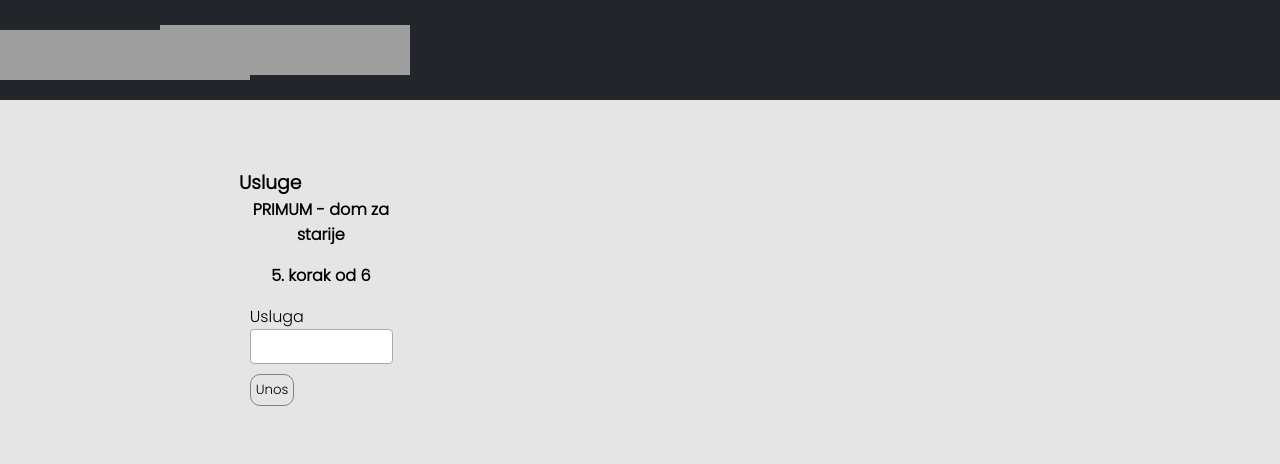
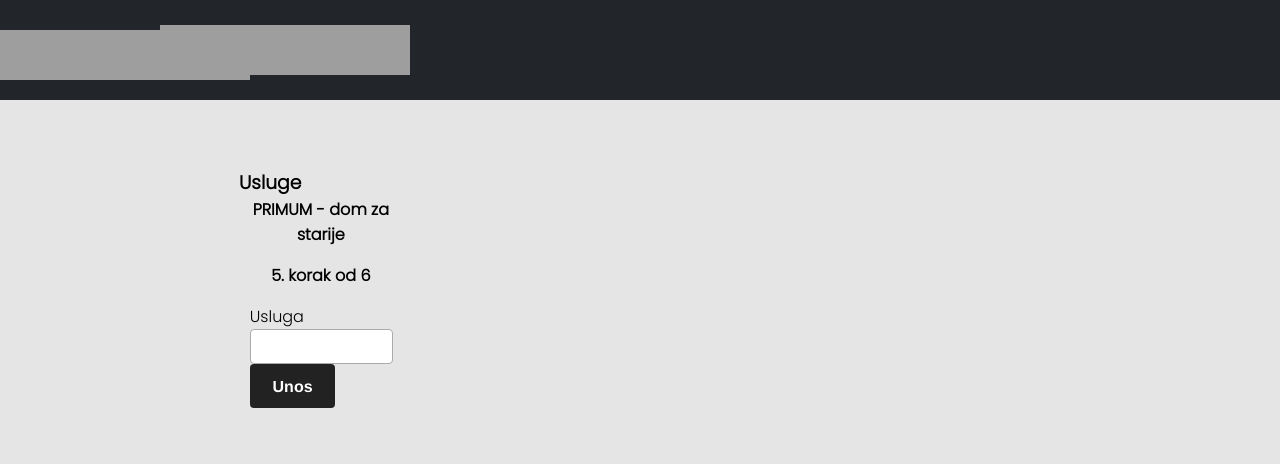
Before and after one commit to TMEMark/Registry-of-nursing-homes, a PHP site: page /Registry-of-nursing-homes/Frontend/Pages/form_pruzateljiUsluge.php in a window 1280 px wide. Shown: the top 464 px of the page. Run offline with PHP 8.4, Linux system fonts and the light colour scheme; the visitor is signed in with stand-in values (Sample User, id 1); data comes from the database, SQL or seed files in the repository; some libraries are stand-ins or nearby versions; grey boxes are pictures that could not be loaded.

Commit message:
Submit button on form_pruzatelji.php changed

```diff
--- a/Frontend/Pages/form_pruzateljiUsluge.php
+++ b/Frontend/Pages/form_pruzateljiUsluge.php
@@ -112,7 +112,7 @@ $idPruzUslKat = "";
                 </select>
             </label>
             <br>
-            <input type="submit" name="submit" value="Unos" class="submit">
+            <input type="submit" name="submit" value="Unos" class="submit" id="unos">
             <br>
         </div>
     </div>
--- a/Frontend/Pages/form_pruzateljiUslugeKategorije.php
+++ b/Frontend/Pages/form_pruzateljiUslugeKategorije.php
@@ -115,7 +115,7 @@ $idPruzUslKat = "";
                 </select>
             </label>
             <br>
-            <input type="submit" name="submit" value="Unos" class="submit">
+            <input type="submit" name="submit" value="Unos" class="submit" id="unos">
             <br>
         </div>
     </div>
--- a/Frontend/Styles/style_formPruzatelji.css
+++ b/Frontend/Styles/style_formPruzatelji.css
@@ -253,7 +253,7 @@ thead{
   height: 50px;
 }
 
-button, input[type=submit]{
+button{
   border: 0.1px solid #7d8488;
   padding: 5px;
   margin-top: 10px;
@@ -270,3 +270,37 @@ a{
 h2{
   text-align: center;
 }
+
+#quit{
+  height: 15px;
+  position: relative;
+  margin-top: 2px;
+}
+
+#unos{
+  background-color: #222;
+  border-radius: 4px;
+  border-style: none;
+  box-sizing: border-box;
+  color: #fff;
+  cursor: pointer;
+  display: inline-block;
+  font-family: "Farfetch Basis","Helvetica Neue",Arial,sans-serif;
+  font-size: 16px;
+  font-weight: 700;
+  line-height: 1.5;
+  margin: 0;
+  max-width: none;
+  min-height: 44px;
+  min-width: 10px;
+  outline: none;
+  overflow: hidden;
+  padding: 9px 20px 8px;
+  position: relative;
+  text-align: center;
+  text-transform: none;
+  user-select: none;
+  -webkit-user-select: none;
+  touch-action: manipulation;
+  width: 60%;
+}
```
Also changed, not shown: Frontend/Pages/form_pruzatelji.php (+7 -8 lines).
